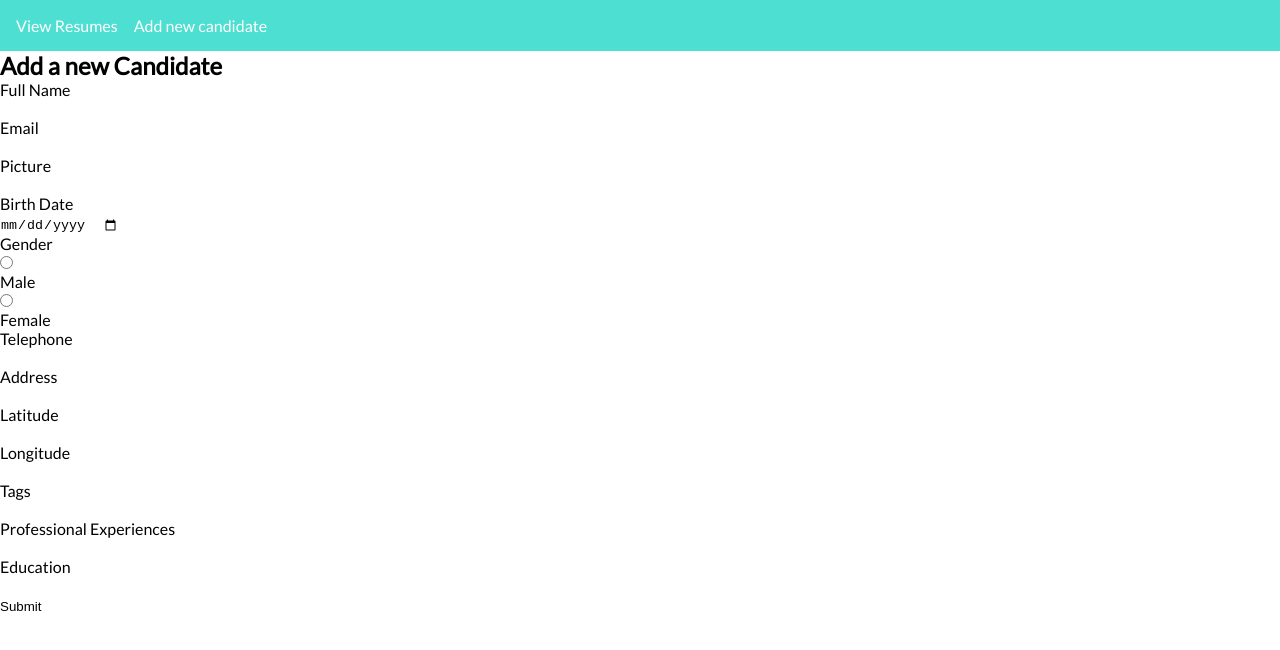
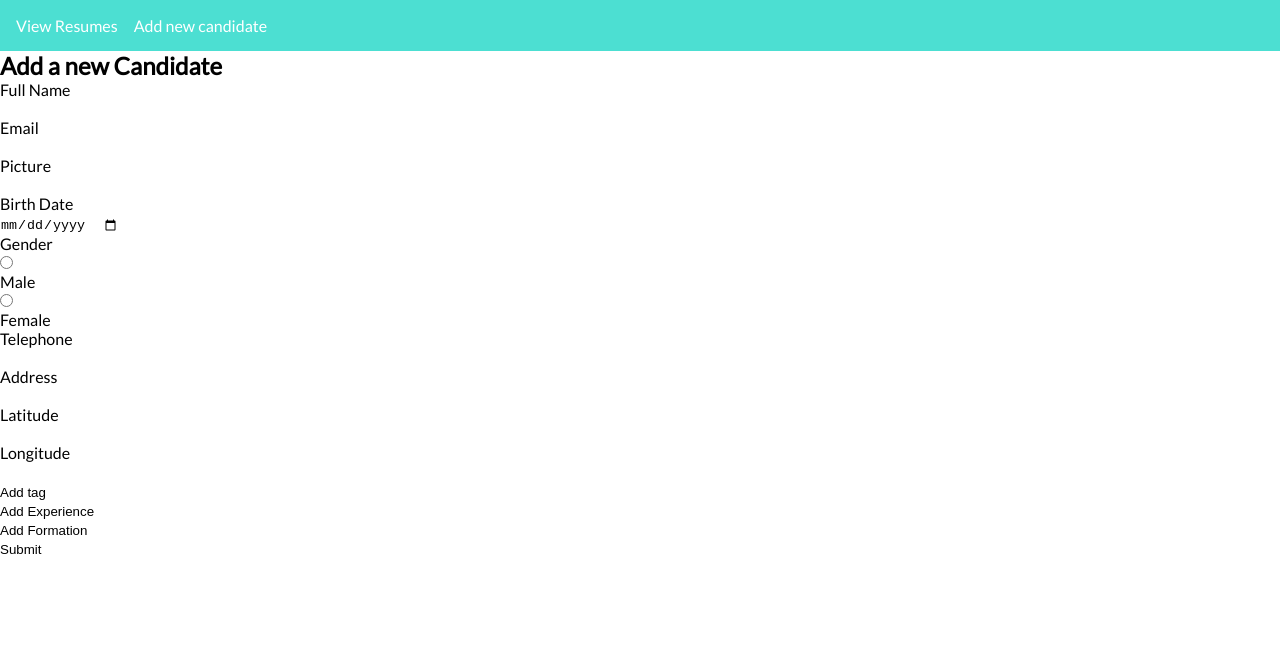
Before and after one commit to gabiduarte/gupy-frontend, a React app: page /candidate in a window 1280 px wide. Shown: the top 650 px of the page. Built offline with nearby package versions, Linux system fonts and the light colour scheme.

Commit message:
Generate part of form dynamically

```diff
--- a/src/js/candidate/candidate.jsx
+++ b/src/js/candidate/candidate.jsx
@@ -1,4 +1,4 @@
-import React from 'react';
+import React, { Component } from 'react';
 import { bindActionCreators } from 'redux';
 import { connect } from 'react-redux';
 
@@ -8,7 +8,7 @@ import If from '../template/if';
 
 import { addCandidate } from './candidateActions';
 
-class Candidate extends React.Component {
+class Candidate extends Component {
     constructor(props) {
         super(props);
         this.handleSubmit = this.handleSubmit.bind(this);
--- a/src/js/candidate/candidateForm.jsx
+++ b/src/js/candidate/candidateForm.jsx
@@ -1,19 +1,6 @@
 import React from 'react';
-import { Field, reduxForm } from 'redux-form';
-
-const validate = values => {
-    const errors = {};
-
-    ['name', 'phone', 'email', 'address'].forEach((field) => {
-        if (!values[field]) errors[field] = 'Required';
-    })
-
-    if (!/^[A-Z0-9._%+-]+@[A-Z0-9.-]+\.[A-Z]{2,4}$/i.test(values.email)) {
-        errors.email = 'Invalid e-mail address';
-    }
-
-    return errors;
-}
+import { Field, FieldArray, reduxForm } from 'redux-form';
+import validate from '../helpers/formValidation';
 
 const renderField = ({ input, label, type, meta: { touched, error, warning } }) => (
     <div>
@@ -26,6 +13,61 @@ const renderField = ({ input, label, type, meta: { touched, error, warning } })
         </div>
     </div>
 )
+
+const renderProfessionalExperience = ({ fields }) => (
+    <ul>
+        <li>
+            <button type="button" onClick={() => fields.push({})}>Add Experience</button>
+        </li>
+
+        {fields.map((experience, index) =>
+            <li key={index}>
+                <button type="button" onClick={() => fields.remove(index)}>Remove Experience</button>
+
+                <h4>Experiencia #{index+1}</h4>
+                <Field name={`${experience}.companyName`} type="text" component={renderField} placeholder="Company Name"/>
+                <Field name={`${experience}.role`} type="text" component={renderField} placeholder="Role"/>
+                <Field name={`${experience}.startDate`} type="date" component={renderField} placeholder="Start Date"/>
+                <Field name={`${experience}.endDate`} type="date" component={renderField} placeholder="End Date"/>
+            </li>
+        )}
+    </ul>
+)
+
+const renderFormation = ({ fields }) => (
+    <ul>
+        <li>
+            <button type="button" onClick={() => fields.push({})}>Add Formation</button>
+        </li>
+
+        {fields.map((formation, index) =>
+            <li key={index}>
+                <button type="button" onClick={() => fields.remove(index)}>Remove Formation</button>
+
+                <h4>Education #{index+1}</h4>
+                <Field name={`${formation}.institution`} type="text" component={renderField} placeholder="Institution"/>
+                <Field name={`${formation}.course`} type="text" component={renderField} placeholder="Course"/>
+                <Field name={`${formation}.isConcluded`} type="checkbox" component={renderField} placeholder="Finish"/>
+                <Field name={`${formation}.startDate`} type="date" component={renderField} placeholder="Start Date"/>
+                <Field name={`${formation}.endDate`} type="date" component={renderField} placeholder="End Date"/>
+            </li>
+        )}
+    </ul>
+)
+
+const renderTags = ({ fields }) => (
+    <ul>
+      <li>
+        <button type="button" onClick={() => fields.push()}>Add tag</button>
+      </li>
+      {fields.map((tag, index) =>
+        <li key={index}>
+          <button type="button" onClick={() => fields.remove(index)}>Remove Tag</button>
+          <Field name={tag} type="text" component={renderField} placeholder={`Tag #${index + 1}`}/>
+        </li>
+      )}
+    </ul>
+  )
 
 const CandidateForm = props => {
     return (
@@ -70,15 +112,15 @@ const CandidateForm = props => {
                 </div>
 
                 <div>
-                    <Field name="tags" component={renderField} label="Tags" type="text" />
+                    <FieldArray name="tags" component={renderTags}/>
                 </div>
 
                 <div>
-                    <Field name="professionalExperience" component={renderField} label="Professional Experiences" type="text" />
+                    <FieldArray name="professionalExperience" component={renderProfessionalExperience}/>
                 </div>
 
                 <div>
-                    <Field name="formation" component={renderField} label="Education" type="text" />
+                    <FieldArray name="formation" component={renderFormation} />
                 </div>
 
                 <button type="submit">Submit</button>
--- /dev/null
+++ b/src/js/helpers/formValidation.js
@@ -0,0 +1,15 @@
+const validate = values => {
+    const errors = {};
+
+    ['name', 'phone', 'email', 'address'].forEach((field) => {
+        if (!values[field]) errors[field] = 'Required';
+    })
+
+    if (!/^[A-Z0-9._%+-]+@[A-Z0-9.-]+\.[A-Z]{2,4}$/i.test(values.email)) {
+        errors.email = 'Invalid e-mail address';
+    }
+
+    return errors;
+}
+
+export default validate;
```
